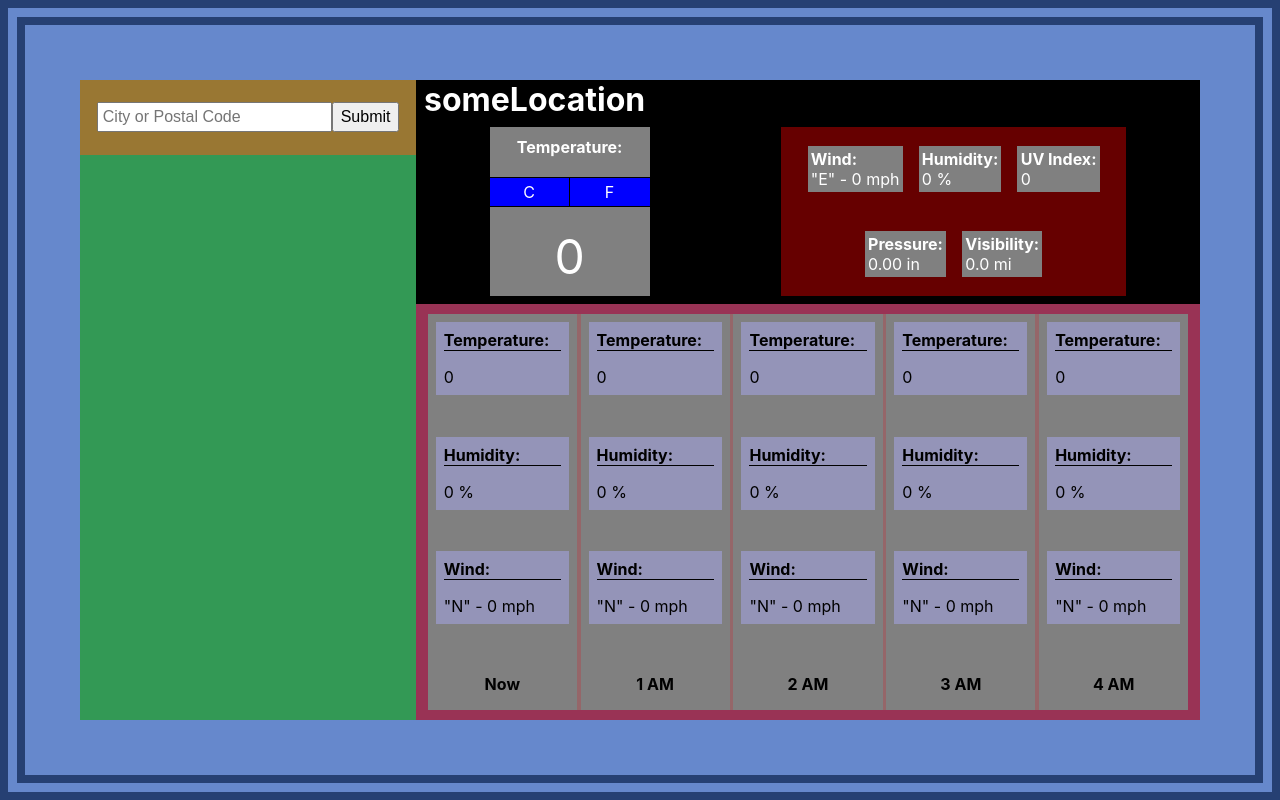
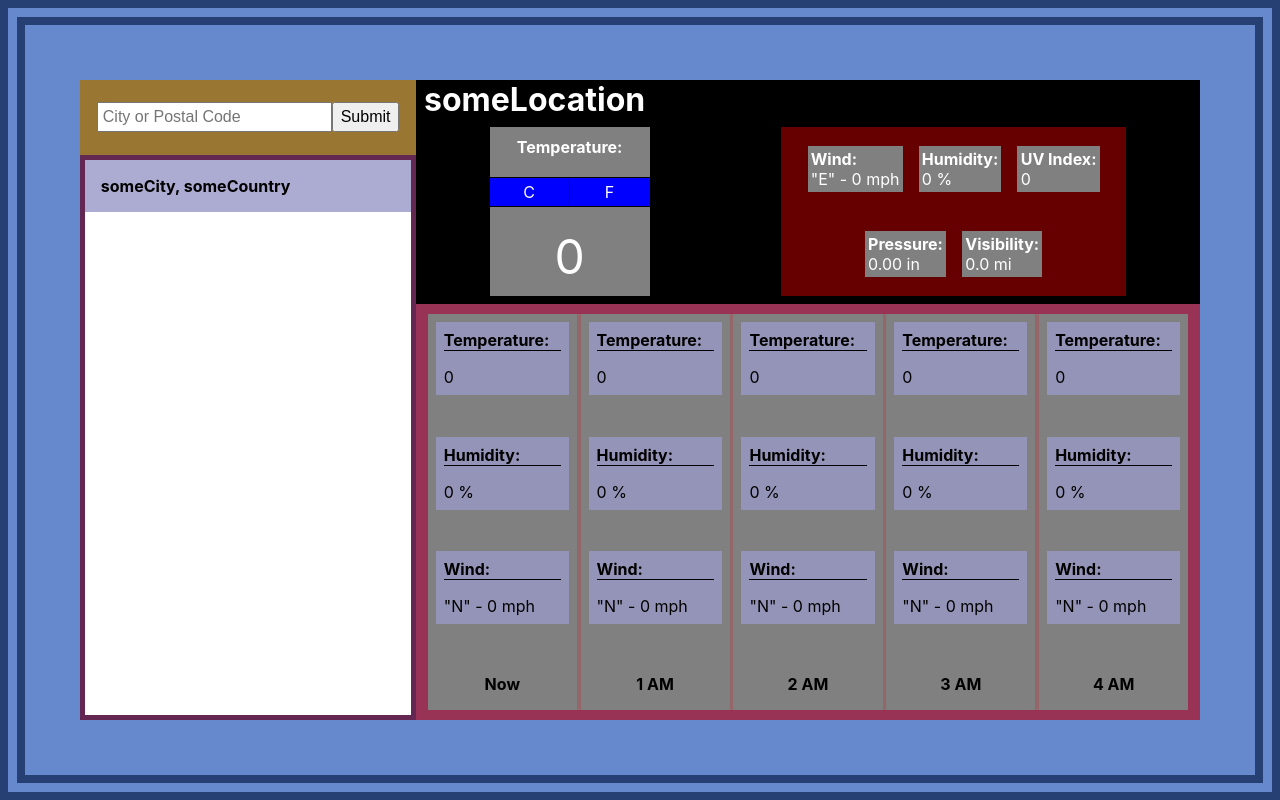
Before and after one commit to CHart-Cavanaugh/WeatherApp, a React (Create React App) app: page / in a window 1280 px wide. Built offline with nearby package versions, Linux system fonts and the light colour scheme.

Commit message:
Define a basic structure and style for the "WeatherRequestHistory" component.

```diff
--- a/src/features/weatherRequest/WeatherRequestHistory.tsx
+++ b/src/features/weatherRequest/WeatherRequestHistory.tsx
@@ -2,7 +2,11 @@ export function WeatherRequestHistory(): JSX.Element {
 
   return (
 
-    <div id="weather-request-history"></div>
+    <div id="weather-request-history">
+      <ul id="request-history-list">
+        <li>someCity, someCountry</li>
+      </ul>
+    </div>
 
   );
 
--- a/src/features/weatherRequest/_weatherRequestHistory.scss
+++ b/src/features/weatherRequest/_weatherRequestHistory.scss
@@ -1,7 +1,31 @@
 #weather-request-history {
 
-  background: hsl(140, 50%, 40%);
+  background: hsl(317, 44%, 27%);
   height: calc(100% - 12% + 1.2rem);
+  display: flex;
+  justify-content: center;
+  align-items: center;
+  padding: .3rem;
+
+
+
+  ul {
+
+    background: white;
+    width: 100%;
+    height: 100%;
+    padding: 0;
+    list-style-type: none;
+
+    li {
+
+      padding: 1rem;
+      background: hsl(240, 30%, 75%);
+      font-weight: bold;
+
+    }
+
+  }
 
 }
 
@@ -11,7 +35,6 @@
 
   #weather-request-history {
 
-    background: hsl(140, 50%, 40%);
     height: calc(100% - 12% + 1rem);
 
   }
```
